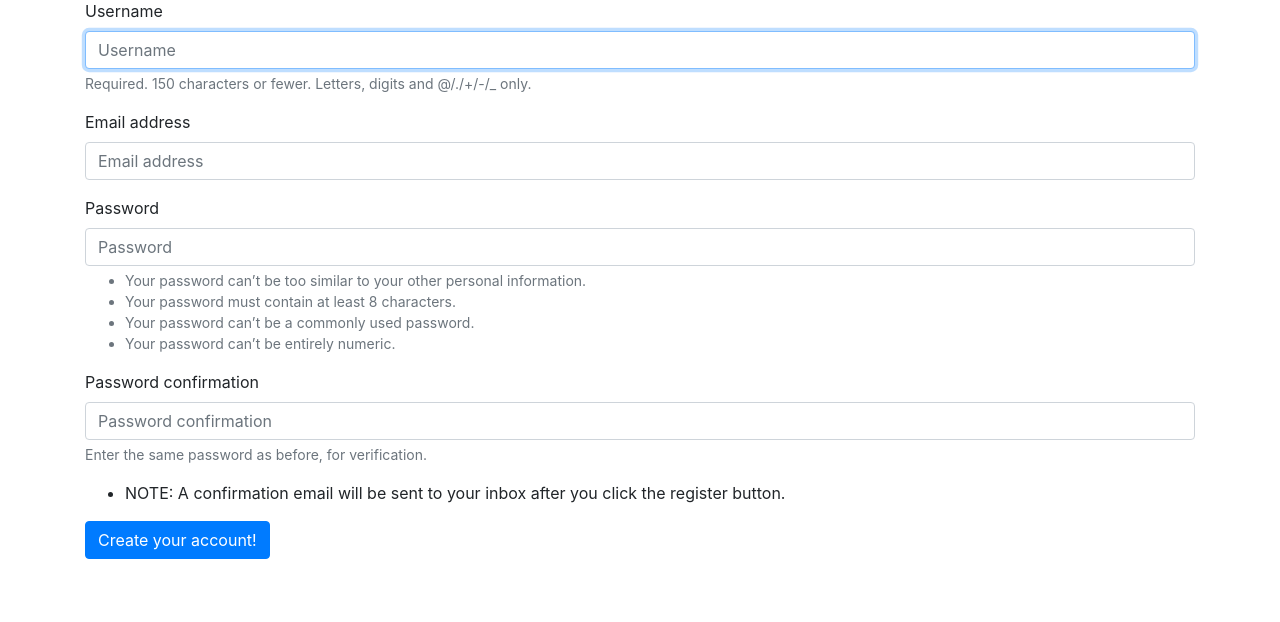
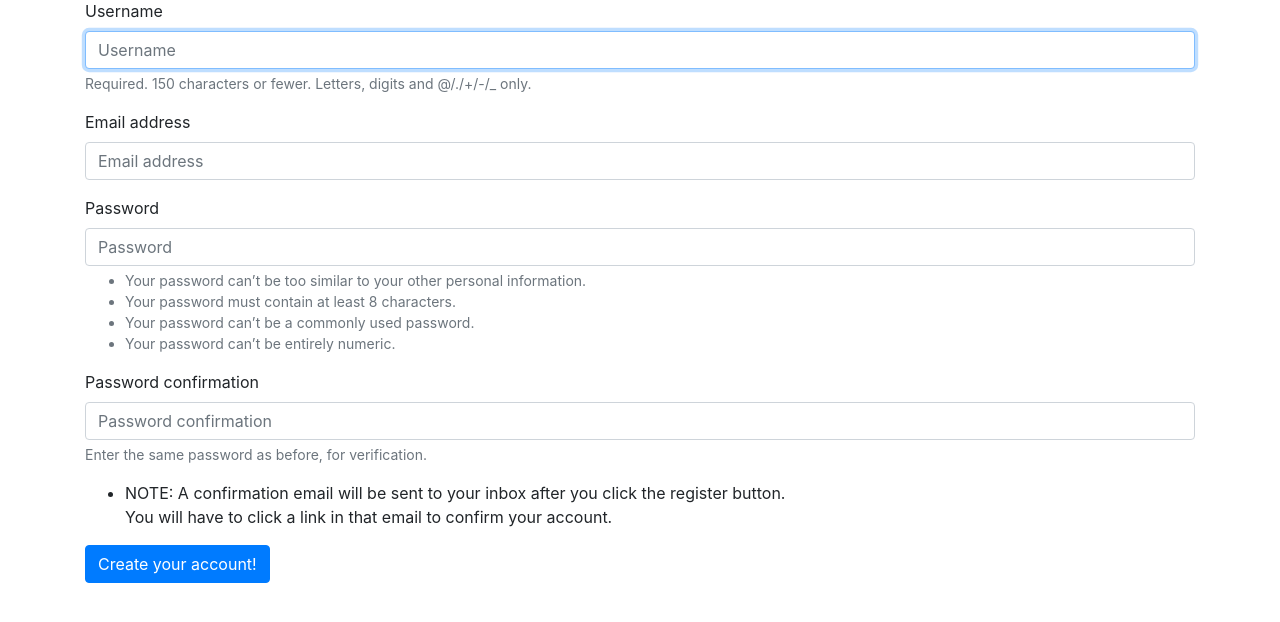
Before and after one commit to hypercoder457/learning_log, a Django app: page /users/register/ in a window 1280 px wide. Shown: the part 100-722 px from the top of the page. Run offline with Django 3.2, Linux system fonts and the light colour scheme; some libraries are stand-ins or nearby versions.

Commit message:
change content

```diff
--- a/users/templates/registration/register.html
+++ b/users/templates/registration/register.html
@@ -8,7 +8,8 @@
         {% csrf_token %}
         {% bootstrap_form form %}
         <ul>
-            <li>NOTE: A confirmation email will be sent to your inbox after you click the register button.</li>
+            <li>NOTE: A confirmation email will be sent to your inbox after you click the register button.<br>
+            You will have to click a link in that email to confirm your account.</li>
         </ul>
         {% buttons %}
             <button name="submit" class="btn btn-primary">Create your account!</button>
```
